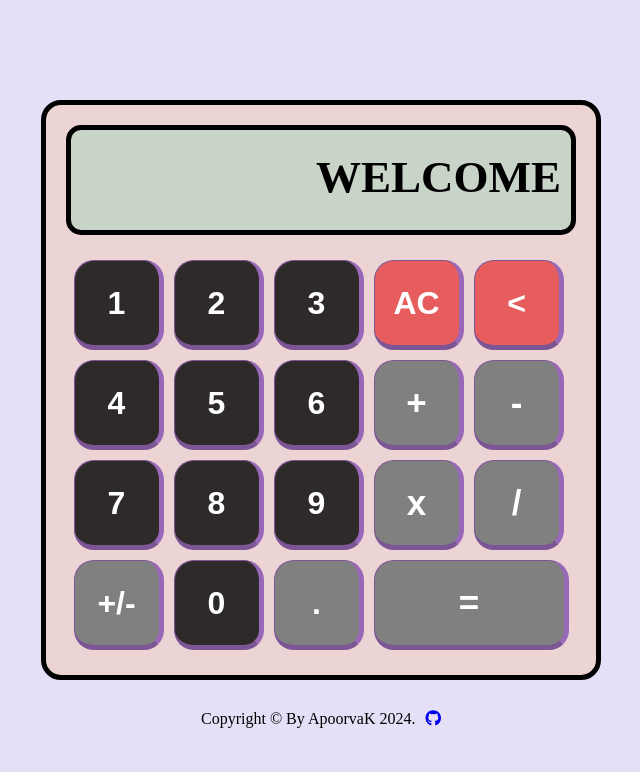
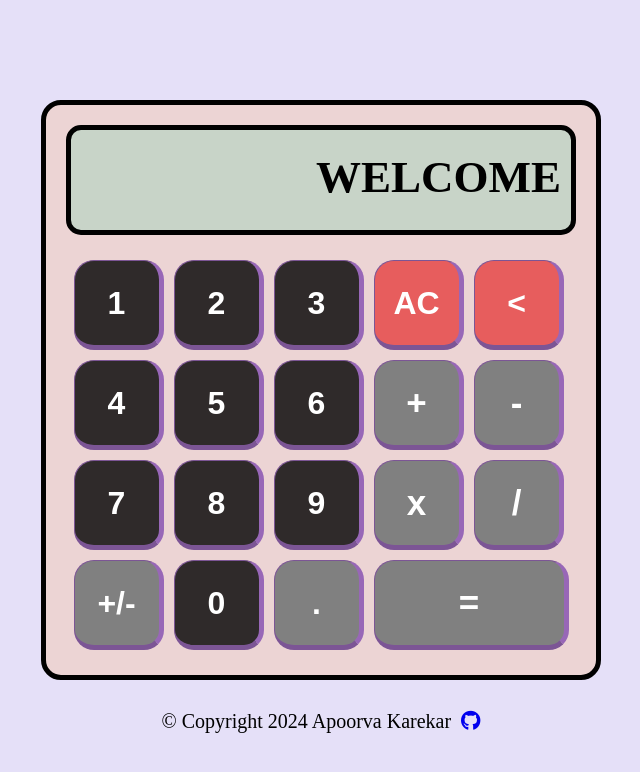
Before and after one commit to ApoorvaK9/Calculator, a plain HTML site: page index.html in a window 1280 px wide. Shown: the whole page, without its empty margins (319-959 px from the left). Drawn offline with Linux system fonts and the light colour scheme.

Commit message:
Display current year for the copyright

```diff
--- a/index.html
+++ b/index.html
@@ -44,7 +44,8 @@
             </div>
         </div>
     </div>
-    <p class="footer">Copyright &copy; By ApoorvaK 2024.
+    <p class="footer">&copy; Copyright
+    <script>document.write((new Date).getFullYear())</script> Apoorva Karekar
     <a href="https://github.com/ApoorvaK9/Calculator" target="_blank">
         <i class="fab fa-github"></i>
       </a>
--- a/styles.css
+++ b/styles.css
@@ -85,4 +85,5 @@ button.num {
     margin: 0;
     padding: 30px;
     gap: 10px;
+    font-size: 20px;
 }
```
